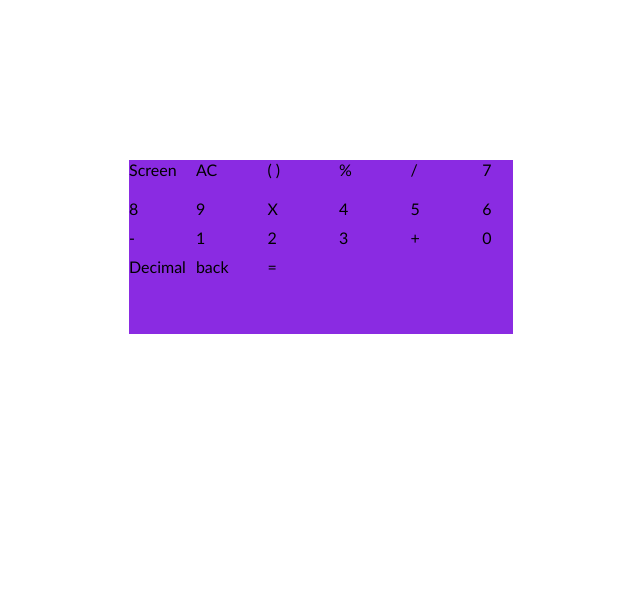
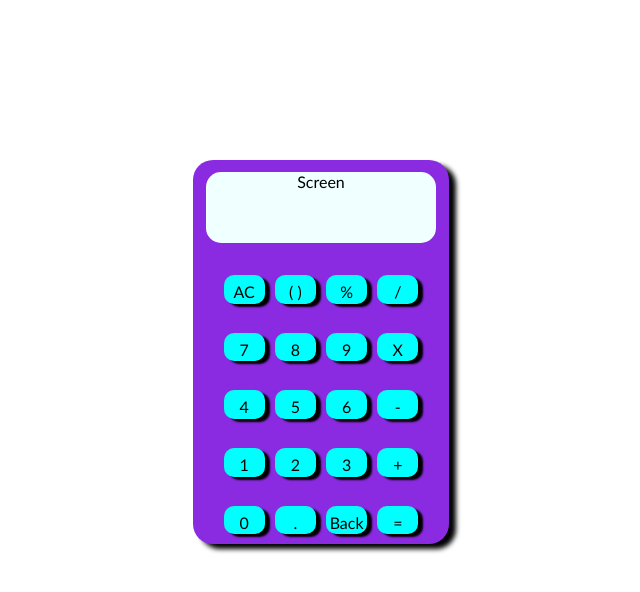
Before and after one commit to Connz17/javaScript-calculator-project, a plain HTML site: page index.html in a window 1280 px wide. Shown: the whole page, without its empty margins (319-959 px from the left). Drawn offline with Linux system fonts and the light colour scheme.

Commit message:
Calculator stylings base

```diff
--- a/index.html
+++ b/index.html
@@ -23,30 +23,29 @@
             <div class="calculator__buttons" id="divide">/</div>
 
             <!-- 2nd row of buttons -->
-            <div class="calculator__buttons" id="7">7</div>
-            <div class="calculator__buttons" id="8">8</div>
-            <div class="calculator__buttons" id="9">9</div>
-            <div class="calculator__buttons" id="X">X</div>
+            <div class="calculator__buttons" id="seven">7</div>
+            <div class="calculator__buttons" id="eight">8</div>
+            <div class="calculator__buttons" id="nine">9</div>
+            <div class="calculator__buttons" id="multiply">X</div>
 
             <!-- 3rd row of buttons -->
-            <div class="calculator__buttons" id="4">4</div>
-            <div class="calculator__buttons" id="5">5</div>
-            <div class="calculator__buttons" id="6">6</div>
-            <div class="calculator__buttons" id="-">-</div>
+            <div class="calculator__buttons" id="four">4</div>
+            <div class="calculator__buttons" id="five">5</div>
+            <div class="calculator__buttons" id="six">6</div>
+            <div class="calculator__buttons" id="takeAway">-</div>
 
             <!-- 4th row of buttons -->
-            <div class="calculator__buttons" id="1">1</div>
-            <div class="calculator__buttons" id="2">2</div>
-            <div class="calculator__buttons" id="3">3</div>
-            <div class="calculator__buttons" id="+">+</div>
+            <div class="calculator__buttons" id="one">1</div>
+            <div class="calculator__buttons" id="two">2</div>
+            <div class="calculator__buttons" id="three">3</div>
+            <div class="calculator__buttons" id="plus">+</div>
 
             <!-- 5th row of buttons -->
-            <div id="0">0</div>
-            <div id="Decimal">Decimal</div>
-            <div id="back">back</div>
-            <div id="=">=</div>
+            <div class="calculator__buttons" id="nil">0</div>
+            <div class="calculator__buttons" id="decimal">.</div>
+            <div class="calculator__buttons" id="back">Back</div>
+            <div class="calculator__buttons" id="equals">=</div>
         </div>
-        <div></div>
     </main>
     <!-- bottom footer -->
     <footer>
--- a/styles.scss
+++ b/styles.scss
@@ -18,22 +18,138 @@ main {
 
 .calculator {
     margin: auto;
-    width: 30%;
-    height: auto;
+    width: 20%;
+    height: 80%;
+    align-items: center;
+    justify-items: center;
     display: grid;
     grid-template-columns: 1fr 2fr 2fr 2fr 2fr 1fr;
-    grid-template-rows: 3fr 2fr 2fr 2fr 2fr 2fr;
+    grid-template-rows: 4fr 2fr 2fr 2fr 2fr 2fr;
     gap: 10px;
     grid-template-areas:
     "calculator__screen calculator__screen calculator__screen calculator__screen calculator__screen calculator__screen"
     ". AC brackets percentage divide ."
-    ". 7 8 9 X ."
-    ". 4 5 6 - ."
-    ". 1 2 3 + ."
-    ". 0 . < = .";
+    ". seven eight nine multiply ."
+    ". four five six takeAway ."
+    ". one two three plus ."
+    ". nil decimal back equals .";
+
+    border-radius: 20px;
+    box-shadow: 7px 5px 5px black;
 
     background-color: blueviolet;
+
+
+
+    &__screen {
+        grid-area: calculator__screen;
+        width: 90%;
+        height: 75%;
+        text-align: center;
+
+        background-color: azure;
+        border-radius: 15px;
+
+    }
+
+    &__buttons {
+        width: 100%;
+        height: 45%;
+        text-align: center;
+        padding-top: 7px;
+
+        border-radius: 10px;
+        background-color: aqua;
+        box-shadow: 5px 3px 2px black;
+
+    }
+
+    #AC {
+        grid-area: AC;
+    }
+
+    #brackets {
+        grid-area: brackets;
+    }
+
+    #percentage {
+        grid-area: percentage;
+    }
+
+    #divide {
+        grid-area: divide;
+    }
+
+    #seven {
+        grid-area: seven;
+    }
+
+    #eight {
+        grid-area: eight;
+    }
+
+    #nine {
+        grid-area: nine;
+    }
+
+    #multiply {
+        grid-area: multiply;
+    }
+
+    #four {
+        grid-area: four;
+    }
+
+    #five {
+        grid-area: five;
+    }
+
+    #six {
+        grid-area: six;
+    }
+
+    #takeAway {
+        grid-area: takeAway;
+    }
+
+    #one {
+        grid-area: one;
+    }
+
+    #two {
+        grid-area: two;
+    }
+
+    #three {
+        grid-area: three;
+    }
+
+    #plus {
+        grid-area: plus;
+    }
+
+    #nil {
+        grid-area: nil;
+    }
+
+    #decimal {
+        grid-area: decimal;
+    }
+
+    #back {
+        grid-area: back;
+    }
+
+    #equals {
+        grid-area: equals;
+    }
+
+
+
 }
+
+
+
 
 
 
```
Also changed, not shown: styles.css.
